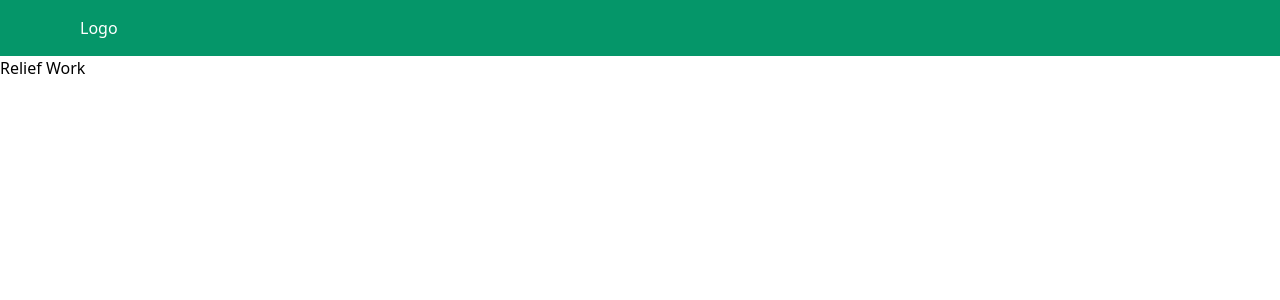
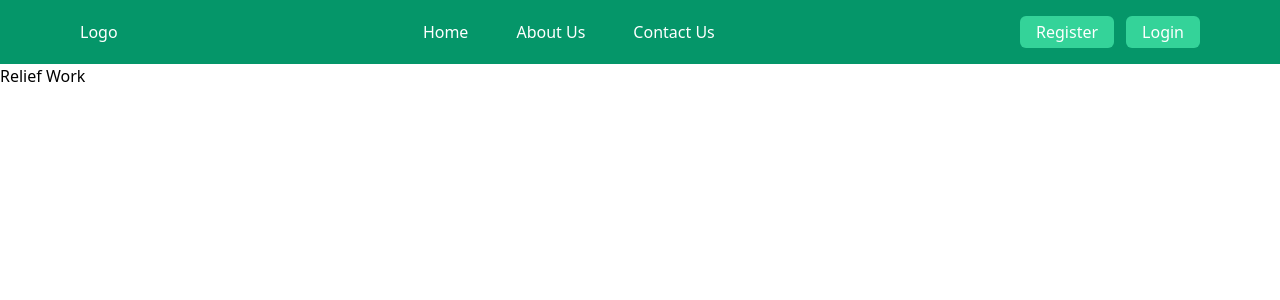
Before and after one commit to HelloTanvir/relief-work, a Next.js app: page / in a window 1280 px wide. Shown: the top 300 px of the page. Built offline with nearby package versions, Linux system fonts and the light colour scheme.

Commit message:
nav and buttons visible on large device

```diff
--- a/src/components/Header.tsx
+++ b/src/components/Header.tsx
@@ -26,7 +26,7 @@ const Header = () => {
             {/* tabs/navigations */}
             <nav
                 className={`${
-                    open ? 'flex' : 'hidden'
+                    open ? 'flex' : 'hidden md:flex'
                 } flex-col items-center gap-2 mt-2 md:gap-12 md:flex-row md:mt-0`}
             >
                 <span className="w-full py-1 text-center transition-all duration-300 bg-green-500 md:py-0 md:w-auto md:bg-transparent hover:text-gray-200 hover:underline">
@@ -45,7 +45,7 @@ const Header = () => {
             {/* buttons */}
             <div
                 className={`${
-                    open ? 'flex' : 'hidden'
+                    open ? 'flex' : 'hidden md:flex'
                 } justify-center gap-5 pb-4 mt-4 md:gap-3 md:mt-0 md:pb-0`}
             >
                 {/* btn-register */}
```
